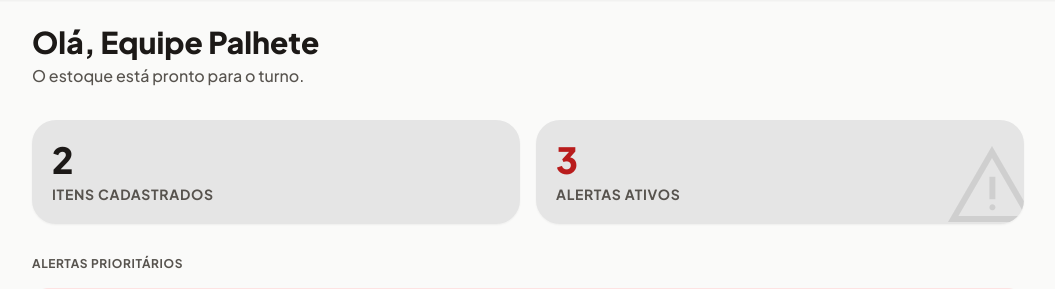
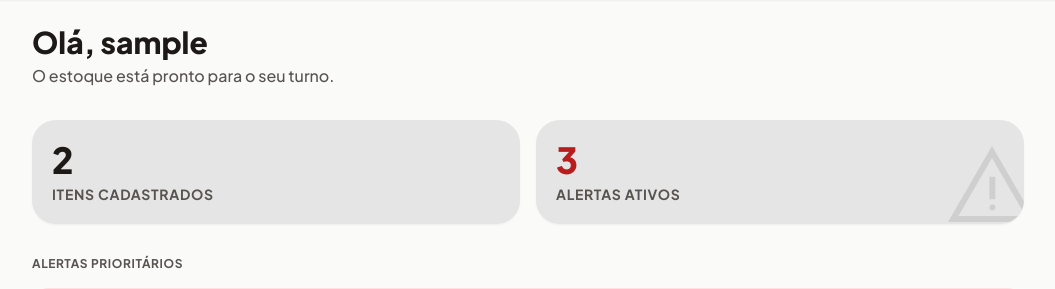
Before and after one commit to caterine-dev/controle-estoque-palhete, a Flask app: page / in a window 1280 px wide. Shown: the part 68-357 px from the top of the page, without its empty margins (112-1167 px from the left). Run offline with Flask 3, Linux system fonts and the light colour scheme; a user stored in the database is signed in; data comes from the database, SQL or seed files in the repository; some libraries are stand-ins or nearby versions.

Commit message:
feat: adiciona saudacao personalizada com o nome do usuario na index

```diff
--- a/templates/index.html
+++ b/templates/index.html
@@ -2,8 +2,8 @@
 
 {% block content %}
 <div class="mb-8 mt-2">
-    <h2 class="text-3xl font-extrabold font-['Plus_Jakarta_Sans'] text-on-surface">Olá, Equipe Palhete</h2>
-    <p class="text-on-surface-variant font-medium mt-1">O estoque está pronto para o turno.</p>
+    <h2 class="text-3xl font-extrabold font-['Plus_Jakarta_Sans'] text-on-surface">Olá, {{ session['usuario_nome'] }}</h2>
+    <p class="text-on-surface-variant font-medium mt-1">O estoque está pronto para o seu turno.</p>
 </div>
 
 <div class="grid grid-cols-2 gap-4 mb-8">
```
